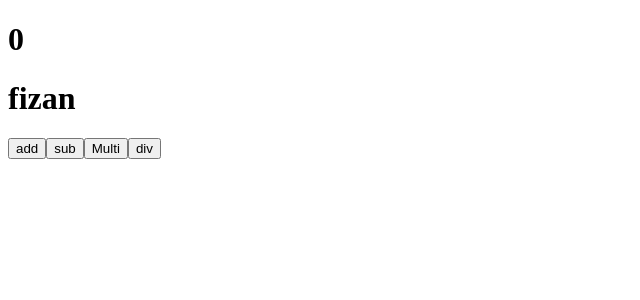
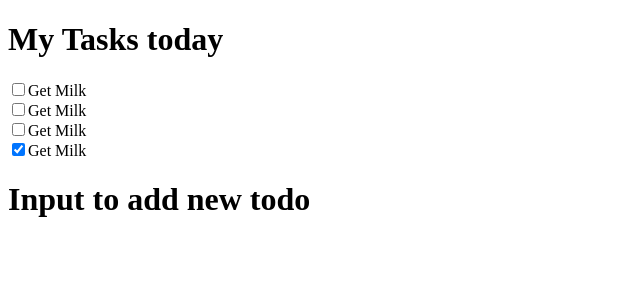
Before and after one commit to Nawaz444/todo-app, a React (Vite) app: page / in a window 1280 px wide. Shown: the top 300 px of the page, without its empty margins (0-640 px from the left). Built offline with nearby package versions, Linux system fonts and the light colour scheme.

Commit message:
init todos

```diff
--- /dev/null
+++ b/src/Screens/AddTodos.jsx
@@ -0,0 +1,14 @@
+import React from 'react';
+
+class AddTodos extends React.Component {
+    constructor(props) {
+        super(props);
+        this.state = {};
+    }
+
+    render() {
+        return <h1>Input to add new todo</h1>;
+    }
+}
+
+export default AddTodos;
--- /dev/null
+++ b/src/Screens/Todos.jsx
@@ -0,0 +1,65 @@
+/* eslint-disable react/no-access-state-in-setstate */
+/* eslint-disable react/destructuring-assignment */
+/* eslint-disable prefer-destructuring */
+import React from 'react';
+
+// passing props between components
+class Todos extends React.Component {
+    constructor(props) {
+        super(props);
+        this.state = {
+            todos: [{
+                name: 'Get Milk',
+                completed: false,
+            }, {
+                name: 'Get Milk',
+                completed: false,
+            }, {
+                name: 'Get Milk',
+                completed: false,
+            }, {
+                name: 'Get Milk',
+                completed: true,
+            }],
+        };
+        this.onCompletedChange = this.onCompletedChange.bind(this);
+    }
+
+    onCompletedChange(index) {
+        const todos = this.state.todos;
+
+        todos[index].completed = !todos[index].completed;
+
+        this.setState({
+            todos,
+        });
+    }
+
+    render() {
+        const todos = this.state.todos;
+        const items = [];
+        for (let i = 0; i < todos.length; i += 1) {
+            items.push(
+                <div key={i}>
+                    <input
+                        type="checkbox"
+                        id={i}
+                        checked={todos[i].completed}
+                        onChange={() => {
+                            this.onCompletedChange(i);
+                        }}
+                    />
+                    <label htmlFor={i}>{todos[i].name}</label>
+                </div>,
+            );
+        }
+
+        return (
+            <div>
+                {items}
+            </div>
+        );
+    }
+}
+
+export default Todos;
--- a/src/index.jsx
+++ b/src/index.jsx
@@ -1,94 +1,24 @@
-/* eslint-disable react/no-access-state-in-setstate */
-/* eslint-disable object-shorthand */
-/* eslint-disable react/prop-types */
-/* eslint-disable prefer-destructuring */
-/* eslint-disable react/destructuring-assignment */
 import React from 'react';
 import { render } from 'react-dom';
 
+import AddTodo from './Screens/AddTodos';
+import Todos from './Screens/Todos';
+
 class App extends React.Component {
-  constructor(props){
+    constructor(props) {
         super(props);
-    this.state = {
-        num: 0,
-        name: props.name,
-    };
-this.add = this.add.bind(this);
-this.sub = this.sub.bind(this);
-this.Multi = this.Multi.bind(this);
-this.div = this.div.bind(this);
+        this.state = {};
     }
 
-add(){
-    const num = this.state.num;
-    const name = this.state.name;
-    this.setstate({
-        num: num + 1,
-        name: name,
-    });
-
-}
-sub(){
-    const num =this.state.num;
-    const name = this .state.name;
-    this.setstate({
-        num:num - 2,
-        name:name,
-    })
-}
-Multi(){
-    const num = this.state.num;
-    const name = this.state.name;
-    this.setstate({
-        num:num * 10,
-        name:name,
-    })
-}
-div(){
-    const num = this.state.num;
-    const name = this.state.name;
-    this.setstate({
-        num:num/5,
-        name:name,
-    })
-}
-render(){
-    const num = this.state.num;
-    const name = this.state.name;
-  return(
+    render() {
+        return (
             <div>
-                <h1>{num}</h1>
-                <h1>{name}</h1>
-                <button
-                    type="button"
-                    onClick={this.add}
-                    >
-                 add
-                 </button>
-                 <button
-                      type="button"
-                     onClick={this.sub}
-                >
-                    sub
-                 </button>
-                 <button
-                     type="button"
-                  onClick={this.Multi}
-                 >
-                 Multi
-                </button>
-
-                <button
-                      type="button"
-                     onClick={this.div}
-                >
-                    div
-                </button>
-
-
+                <h1>My Tasks today</h1>
+                <Todos />
+                <AddTodo name="fizan" />
             </div>
         );
-
     }
 }
-render(<App name="fizan" />, document.getElementById('root'));
+
+render(<App />, document.getElementById('root'));
```
Lines whose indentation alone changed are shown as unchanged.
